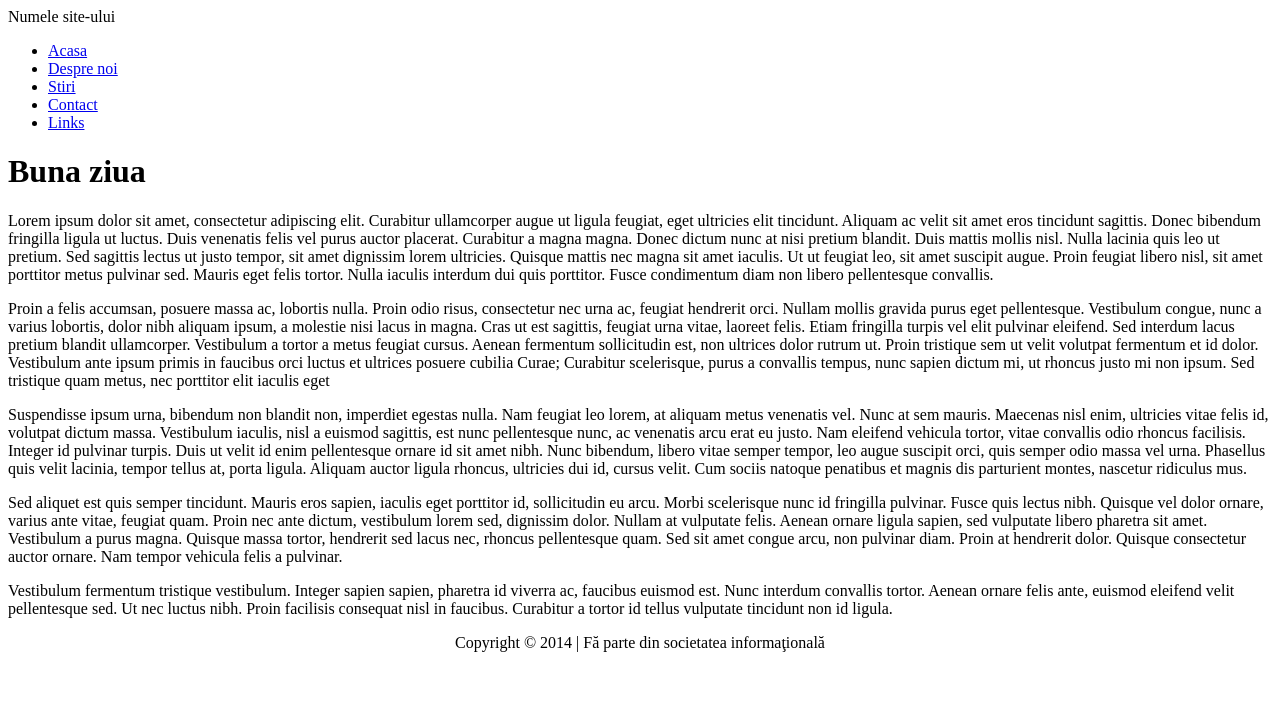
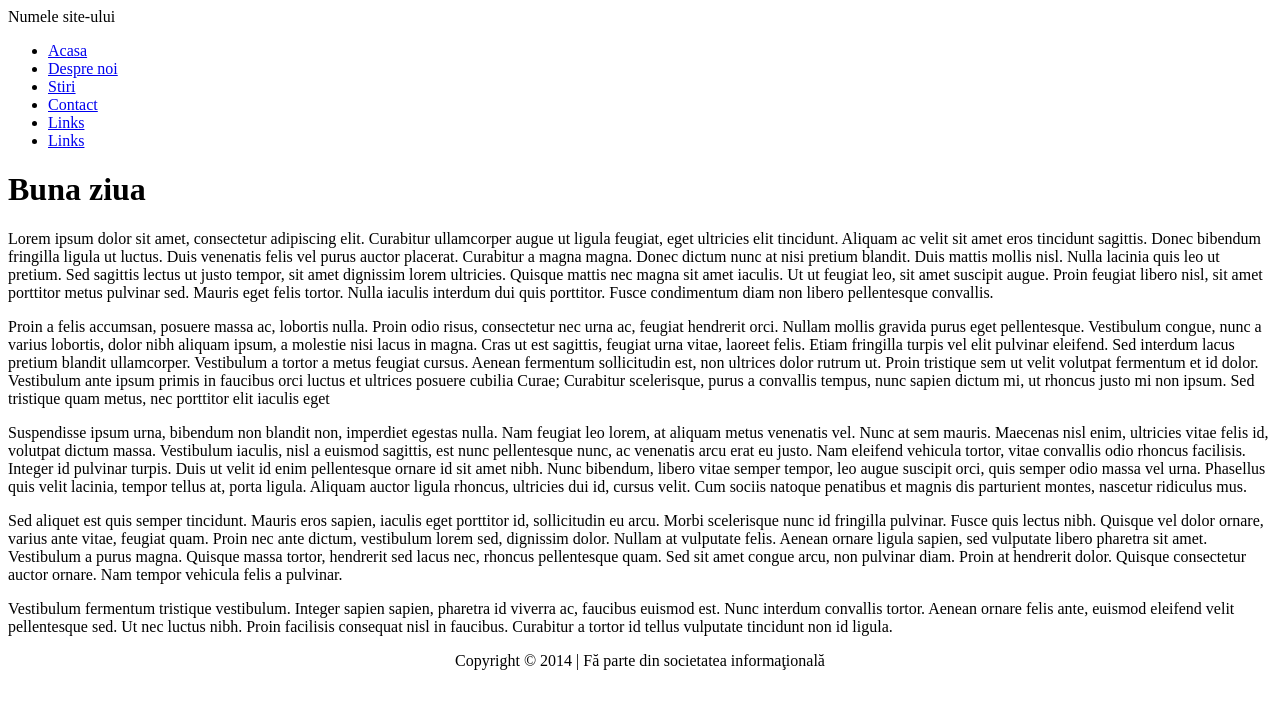
Before and after one commit to bonoDn/rep1, a plain HTML site: page index.html in a window 1280 px wide. Drawn offline with Linux system fonts and the light colour scheme.

Commit message:
Update index.html

```diff
--- a/index.html
+++ b/index.html
@@ -16,6 +16,7 @@
 			<li><a href="stiri.html"> Stiri </a></li>
 			<li><a href="contact.html"> Contact </a></li>
 			<li><a href="links.html"> Links </a></li>
+			<li><a href="responsive2.html"> Links </a></li>
 		</ul>
 	</div>
 	<div id="continut">
```
